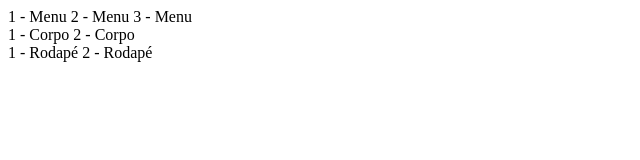
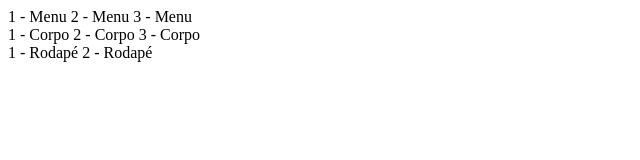
Before and after one commit to MaathL/repositorio, a plain HTML site: page index.html in a window 1280 px wide. Shown: the full height of the page, 0-640 px from the left. Drawn offline with Linux system fonts and the light colour scheme.

Commit message:
Terceiro corpo

```diff
--- a/index.html
+++ b/index.html
@@ -16,6 +16,7 @@
        <div>
               1 - Corpo
               2 - Corpo
+              3 - Corpo
        </div>
 
        <div>
```
